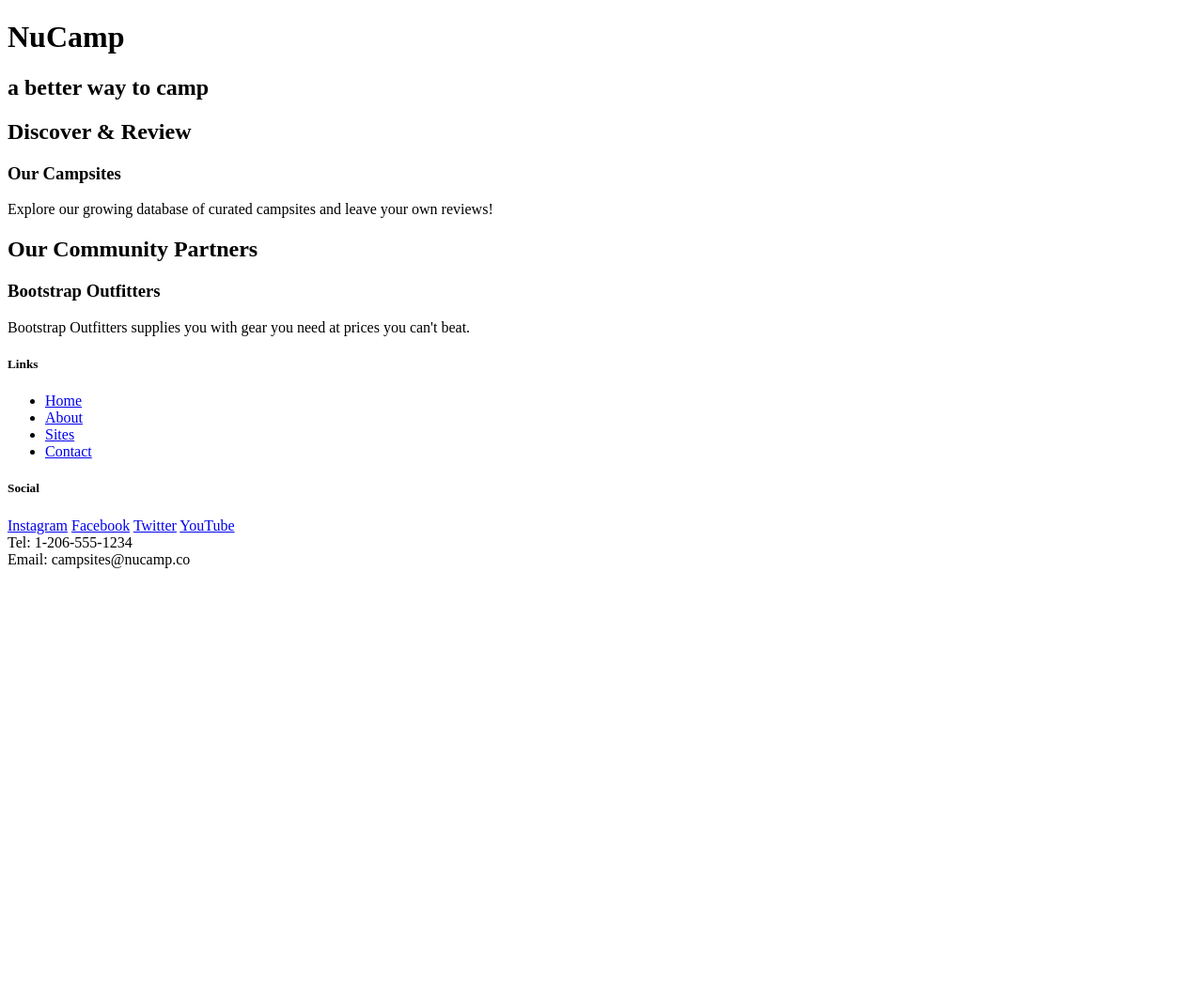
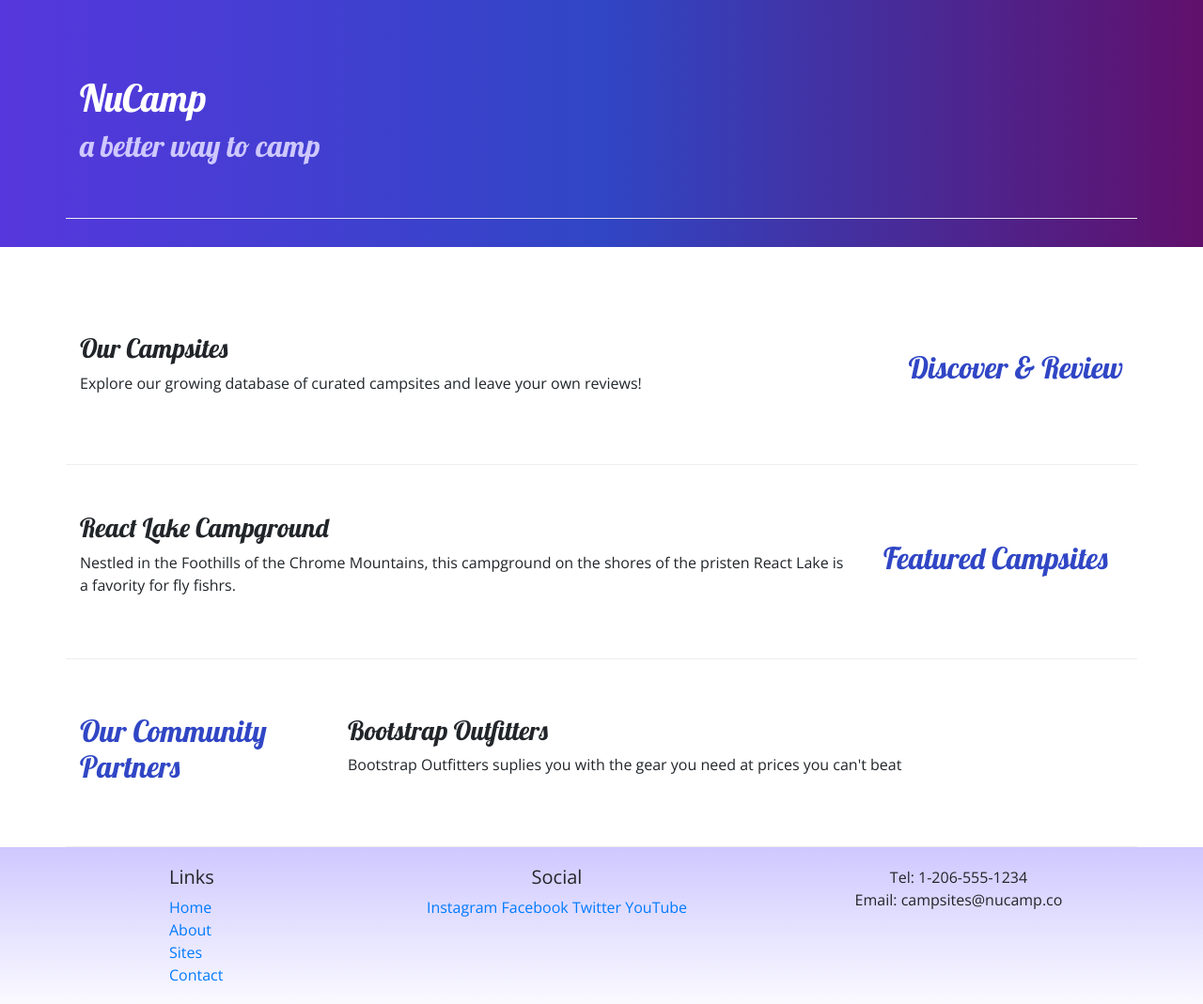
Before and after one commit to createzit/Nucampsite, a website: page index.html in a window 1280 px wide. Shown: the whole page at 94% size. Before the commit the page ends 800 px from the top, so only its background shows below. Drawn offline with nearby package versions, Linux system fonts and the light colour scheme.

Commit message:
week 1 but still can't get 'Our Community Partners' to be on the right side of the page

```diff
--- /dev/null
+++ b/CSS/styles.css
@@ -0,0 +1,34 @@
+body {
+    font-family: "Open Sans", sans-serif;
+}
+
+h1,
+h2,
+h3 {
+    font-family: "Lobster", cursive;
+}
+
+h2 {
+    color: #3046c5;
+}
+
+header h2 {
+    color: #CEC8FF;
+}
+
+footer {
+    background-image: linear-gradient(#cec8ff, white);
+    padding: 20px 0;
+}
+
+.jumbotron {
+    padding: 30px;
+    background-image: linear-gradient(to right, #5637DD, #3046C5, #60106B);
+    color: white;
+}
+
+.row-content {
+    padding: 50px 0;
+    border-bottom: 1px ridge;
+    min-height: 200px;
+}
--- a/index.html
+++ b/index.html
@@ -1,63 +1,96 @@
 <!DOCTYPE html>
 <html>
   <head>
-    <!-- Required meta tags always come first-->
+    <!-- Required meta tags always come first -->
     <meta charset="utf-8" />
-    <meta name="viewport " content="width=device-width, initial-scale=1" />
+    <meta name="viewport" content="width=device-width, initial-scale=1" />
 
-    <!--Bootstrap CSS-->
-    <link
-      rel="stylesheet"
-      href="node_modules/bootstrap/dist/css/bootstrap-grid.min.css"
-    />
-    <title>NuCamp: A better Way to Camp</title>
+    <!-- Bootstrap CSS -->
+    <link rel="stylesheet" href="node_modules/bootstrap/dist/css/bootstrap.min.css" />
+
+    <!-- Additional CSS must be placed after Bootstrap CSS -->
+    <link rel="stylesheet" href="https://fonts.googleapis.com/css?family=Lobster|Open+Sans" />
+    <link rel="stylesheet" href="css/styles.css" />
+    <title>NuCamp: A Better Way To Camp</title>
   </head>
 
   <body>
-    <header>
-      <div>
+    <header class="jumbotron jumbotron-fluid">
+      <div class="container">
+          <div class="row row-content align-items-center">
+              <div class="col">
                   <h1>NuCamp</h1>
                   <h2>a better way to camp</h2>
+              </div>
+          </div>
+      </div>
       </div>
     </header>
 
     <div>
-      <h2>Discover & Review</h2>
+        <div class="container">
+            <div class="row row-content align-items-center">
+                <div class="col-sm-4 order-sm-last col-md-3">
+                    <h2 class="text-sm-right">Discover & Review</h2>
+                </div>
+                <div class="col">
                     <h3>Our Campsites</h3>
-      <p>
+                    <p class="d-none d-sm-block">
                         Explore our growing database of curated campsites and leave your own
                         reviews!
                     </p>
                 </div>
-    <div>
+            </div>
+
+            <div class="row row-content align-items-center">
+                <div class="col-sm-4 order-sm-last col-md-3">
+                    <h2>Featured Campsites</h2>
+
+                </div>
+                <div class="col">
+                    <h3>React Lake Campground</h3>
+                    <p class="d-none d-sm-block">Nestled in the Foothills of the Chrome Mountains, this campground on the shores of the pristen React Lake is a favority for fly fishrs.</p>
+                </div>
+            </div>
+
+            <div class="row row-content align-items-center">
+                <div class="col-sm-4 order-sm-lat col-md-3">
                     <h2>Our Community Partners</h2>
+                </div>
+
+                <div class="col">
                     <h3>Bootstrap Outfitters</h3>
-      <p>
-        Bootstrap Outfitters supplies you with gear you need at prices you can't
-        beat.
-      </p>
+                    <p class="d-none d-sm-block">Bootstrap Outfitters suplies you with the gear you need at prices you can't beat</p>
+                </div>
+            </div>
+        </div>
+
     </div>
 
     <footer>
-      <div>
+        <div class="container">
+            <div class="row">
+                <div class="col-4 col-sm-2 offset-1">
                    <h5>Links</h5>
-        <ul>
-          <li><a href="#">Home</a></li>
-          <li><a href="#">About</a></li>
+                    <ul class="list-unstyled">
+                        <li ><a href="#">Home</a></li >
+                        <li><a href="aboutUs.html">About</a></li>
                         <li><a href="#">Sites</a></li>
                         <li><a href="#">Contact</a></li>
                     </ul>
                 </div>
-      <div>
+                <div class="col-6 col-sm-5 text-center">
                     <h5>Social</h5>
                     <a href="http://instagram.com/">Instagram</a>
                     <a href="http://facebook.com/">Facebook</a>
                     <a href="http://twitter.com/">Twitter</a>
                     <a href="http://youtube.com/">YouTube</a>
                 </div>
-      <div>
+                <div class="col-sm-4 text-center">
                     Tel: 1-206-555-1234<br />
                     Email: campsites@nucamp.co
+                </div>
+            </div>
         </div>
     </footer>
 
```
Also changed, not shown: aboutUs.html (added, +118 -0 lines). Lines whose indentation alone changed are shown as unchanged.
